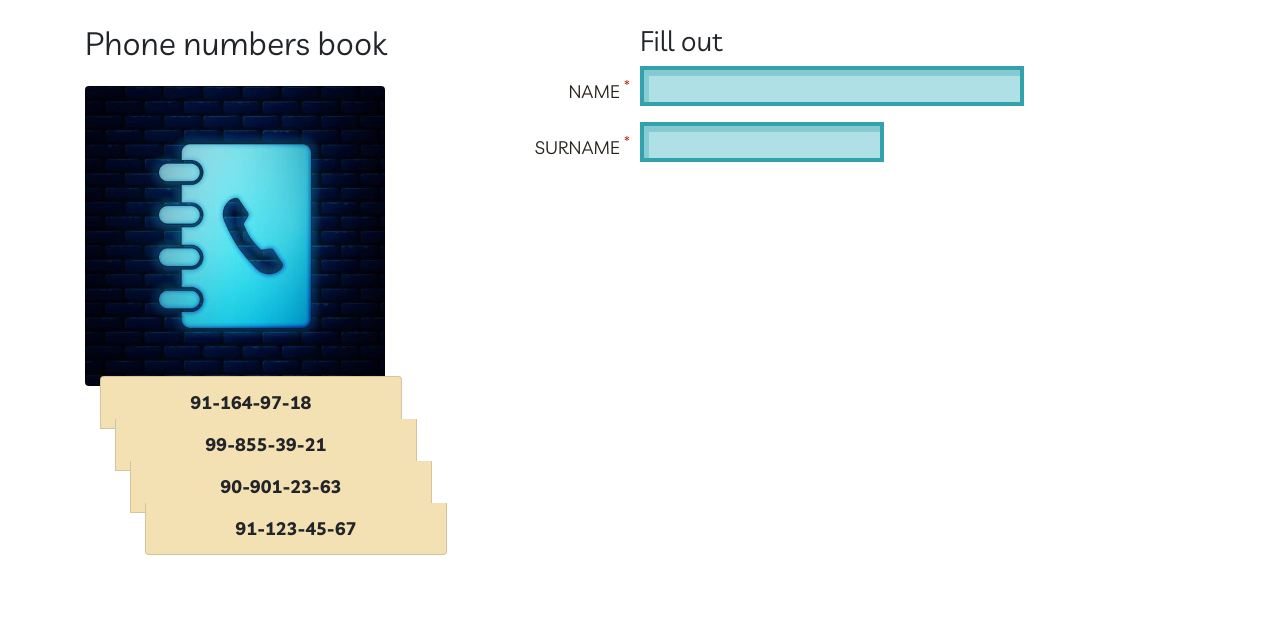
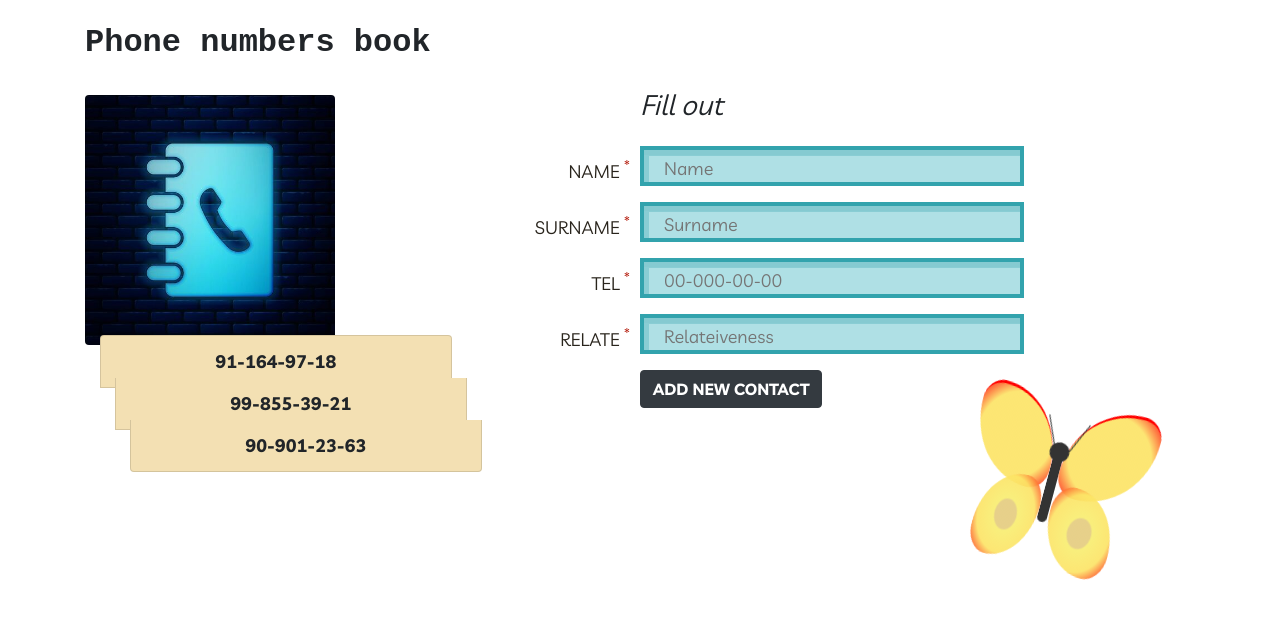
Before and after one commit to Ndn1618/phone-numbers-book, a plain HTML site: page index.html in a window 1280 px wide. Drawn offline with Linux system fonts and the light colour scheme.

Commit message:
Add butterfly styles

```diff
--- a/css/styles.css
+++ b/css/styles.css
@@ -13,6 +13,7 @@ body {
   margin: 0;
   font-family: "Livvic", "Arial", sans-serif;
   font-size: 18px;
+  background-color: transparent;
 }
 
 img {
@@ -22,6 +23,26 @@ img {
 
 h1 {
   font-weight: bold;
+}
+
+.typewriter {
+  font-family: 'Anonymous Pro', monospace;
+}
+.phonebook-heading {
+  overflow: hidden;
+  margin: 0 auto;
+  display: inline-block;
+  font-weight: normal;
+
+}
+.phonebook-heading:after{
+ content: '';
+  display: inline-block;
+  background-color: #333;
+  margin-left: 2px;
+  height: 25px;
+  width: 4px;
+  animation: cursor 0.4s infinite;
 }
 
 .phone-numbers-label {
@@ -88,3 +109,120 @@ h1 {
     display: block!important;
   }
 }
+
+.butterfly-container {
+  bottom: 0;
+  right: 30px;
+  perspective: 1500px;
+  transform-origin: center center;
+}
+.butterfly-container-inner {
+  position: absolute;
+  bottom: 0;
+  right: 30px;
+  transform-style: preserve-3d;
+  transform: rotate(195deg);
+}
+.hover-container {
+  transform-style: preserve-3d;
+}
+.wing {
+  position: absolute;
+
+  transform-style: preserve-3d;
+  animation: flap 0.3s linear infinite alternate;
+  width: 100px;
+  height: 100px;
+  background-color: rgba(252, 227, 100, 0.69);
+  background: radial-gradient(ellipse at center, rgba(252,227,100,0.9) 65%,rgba(255,0,0,0.9) 100%);
+  border-bottom: 3px solid red;
+}
+.wing:after {
+  content: ' ';
+  position: absolute;
+  width: 74px;
+  height: 88px;
+  top: -76px;
+  left: 25px;
+  background-color: rgba(252, 227, 100, 0.69);
+  background: radial-gradient(ellipse at center, rgba(228, 203, 125, 0.9) 24%,rgba(248, 237, 110, 0.9) 27%,rgba(252,227,100,0.9) 64%,rgba(255, 0, 0, 0.9) 100%);
+  border-radius: 50% 114%;
+}
+.left {
+  transform-origin: right center;
+  border-radius: 177% 50%;
+}
+.right {
+  transform-origin: left center;
+  border-radius: 50% 177%;
+  left: 110px;
+  animation-direction: alternate-reverse;
+}
+
+.left:after {
+  left: 25px;
+  border-radius: 50% 114%;
+}
+
+.right:after {
+  left: 0;
+  border-radius: 114% 50%;
+}
+
+.body {
+  width: 10px;
+  height: 80px;
+  border-radius: 5px;
+  background-color: #333;
+  position: absolute;
+  left: 100px;
+  top: -30px;
+}
+
+.head {
+  position: absolute;
+  width: 20px;
+  height: 20px;
+  border-radius: 50%;
+  background-color: #333;
+  left: 95px;
+  top: 32px;
+}
+.head:before {
+  content: '';
+  position: absolute;
+  display: inline-block;
+  width: 1px;
+  height: 40px;
+  background-color: #333;
+  transform: rotateX(34deg) rotateZ(20deg) translateY(20px);
+  top: -7px;
+}
+.head:after {
+  content: '';
+  position: absolute;
+  display: inline-block;
+  width: 1px;
+  height: 40px;
+  background-color: #333;
+  transform: rotateX(34deg) rotateZ(-20deg) translateY(20px);
+  top: -7px;
+  left: 15px;
+}
+
+/* The typewriter cursor effect */
+@keyframes cursor {
+  0% { opacity: 1; }
+    49% { opacity: 1; }
+    50% { opacity: 0; }
+    100% { opacity: 0; }
+}
+
+@keyframes flap {
+  0% {
+      transform: rotateY(80deg);
+  }
+  100% {
+      transform: rotateY(-80deg);
+  }
+}
--- a/index.html
+++ b/index.html
@@ -11,35 +11,57 @@
 <body>
 
   <section class="py-4">
-    <div class="container d-flex flex-column flex-lg-row align-items-center align-items-lg-start justify-content-center justify-content-lg-between">
+    <div class="container d-flex flex-column flex-lg-row align-items-center justify-content-center justify-content-lg-between pb-5 position-relative">
       <div>
-        <h2 class="mb-4">Phone numbers book</h2>
+        <div class="typewriter">
+          <h2 class="phonebook-heading mb-4 font-weight-bold" id="text">Phone numbers book</h2>
+        </div>
         <div class="phone-numbers-design d-none">
-          <img class="d-block rounded" src="img/phonebook.jpg" alt="Phonebook" width="300" height="300">
+          <img class="d-block rounded" src="img/phonebook.jpg" alt="Phonebook" width="250" height="250">
           <ul class="list-group">
             <li class="phone-numbers-item list-group-item text-center font-weight-bold w-100">91-164-97-18</li>
             <li class="phone-numbers-item list-group-item text-center font-weight-bold w-100">99-855-39-21</li>
             <li class="phone-numbers-item list-group-item text-center font-weight-bold w-100">90-901-23-63</li>
-            <li class="phone-numbers-item list-group-item text-center font-weight-bold w-100">91-123-45-67</li>
           </ul>
         </div>
       </div>
       <form class="phone-numbers-form w-50 d-flex flex-column" method="post" action="https://echo.htmlacademy.ru">
-        <h3>Fill out</h3>
+        <h3 class="font-italic mb-4">Fill out</h3>
         <div class="form-group d-flex align-items-center position-relative">
           <label class="phone-numbers-label d-flex align-items-center mb-0 text-uppercase text-right position-absolute" for="name-input">Name <sup class="phone-numbers-label-sup ml-1">*</sup></label>
-          <input class="phone-numbers-input w-100" type="text" name="name" id="name-input" required>
+          <input class="phone-numbers-input w-100" type="text" name="name" id="name-input" placeholder="Name" required>
         </div>
         <div class="form-group d-flex align-items-center position-relative">
           <label class="phone-numbers-label d-flex align-items-center mb-0 text-uppercase text-right position-absolute" for="surname-input">Surname <sup class="phone-numbers-label-sup ml-1">*</sup></label>
-          <input class="phone-numbers-input" type="text" name="surname" id="surname-input" required>
+          <input class="phone-numbers-input w-100" type="text" name="surname" id="surname-input" placeholder="Surname" required>
         </div>
+        <div class="form-group d-flex align-items-center position-relative">
+          <label class="phone-numbers-label d-flex align-items-center mb-0 text-uppercase text-right position-absolute" for="phone-input">Tel <sup class="phone-numbers-label-sup ml-1">*</sup></label>
+          <input class="phone-numbers-input w-100" type="tel" name="phone-number" id="phone-input" placeholder="00-000-00-00" required>
+        </div>
+        <div class="form-group d-flex align-items-center position-relative">
+          <label class="phone-numbers-label d-flex align-items-center mb-0 text-uppercase text-right position-absolute" for="relate-input">Relate <sup class="phone-numbers-label-sup ml-1">*</sup></label>
+          <input class="phone-numbers-input w-100" type="text" name="relateiveness" id="relate-input" placeholder="Relateiveness" required>
+        </div>
+        <button class="phone-numbers-button btn btn-dark text-white align-self-start text-uppercase font-weight-bold" type="submit">Add new contact</button>
       </form>
+      <div class="butterfly-container position-absolute">
+        <div class="butterfly-container-inner">
+          <div class="hover-container">
+            <div class="left wing"></div>
+            <div class="right wing"></div>
+            <div class="body"></div>
+            <div class="head"></div>
+          </div>
+        </div>
+    </div>
     </div>
   </section>
 
   <script src="js/jquery-3.5.1.min.js"></script>
   <script src="js/bootstrap.bundle.min.js"></script>
+  <script src="js/butterfly.js"></script>
+  <script src="js/typewriter.js"></script>
   <script src="js/scripts.js"></script>
 </body>
 </html>
--- /dev/null
+++ b/js/typewriter.js
@@ -0,0 +1,16 @@
+var i = 0;
+var tag = document.getElementById("text");
+var html = document.getElementById("text").innerHTML;
+var attr = tag.setAttribute("data", html);
+var txt = tag.getAttribute("data");
+var speed = 170;
+
+function typeWriter() {
+  if (i <= txt.length) {
+    document.getElementById("text").innerHTML = txt.slice(0 , i + 1);
+    i++;
+    setTimeout(typeWriter, speed);
+  }
+}
+
+typeWriter();
```
